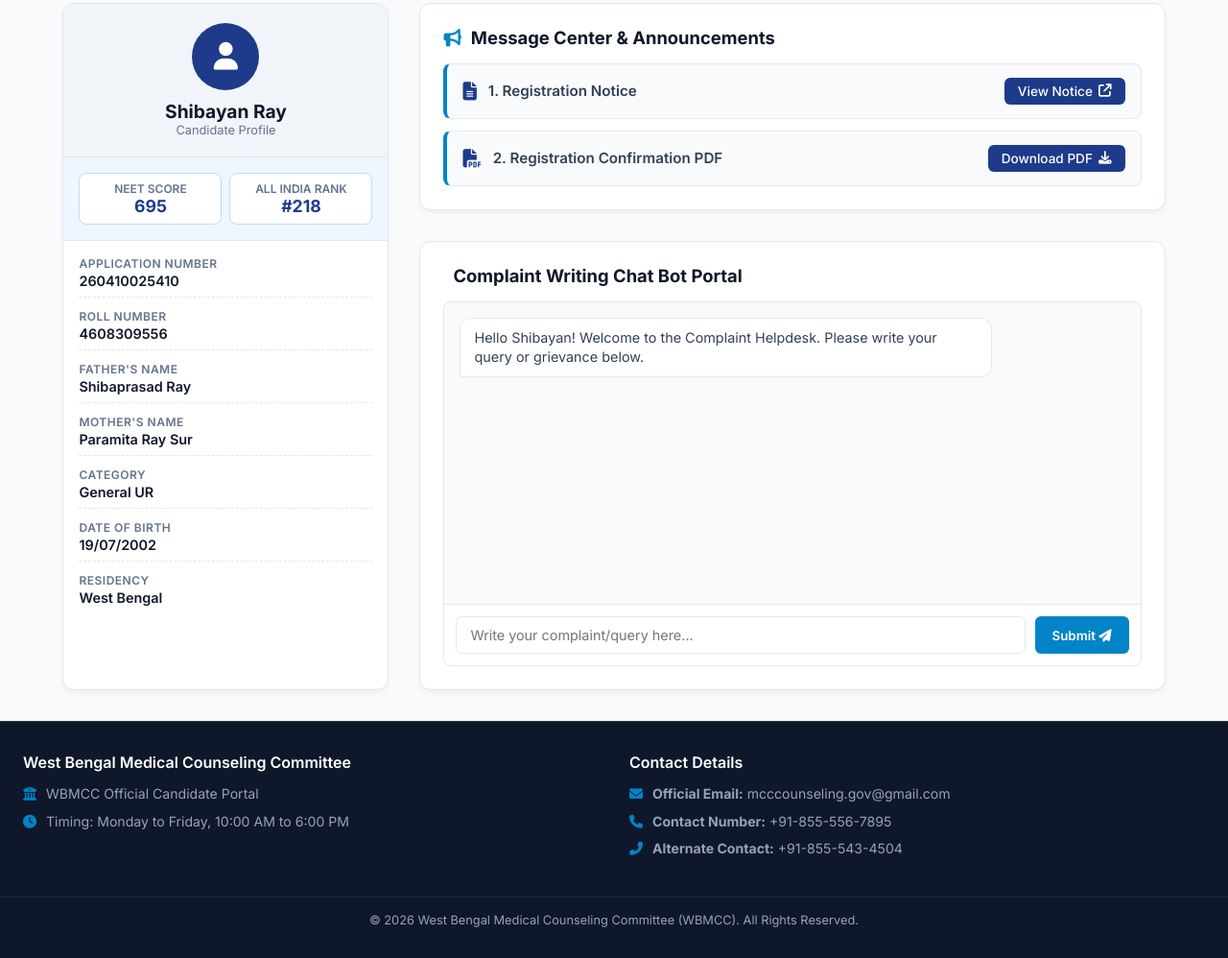
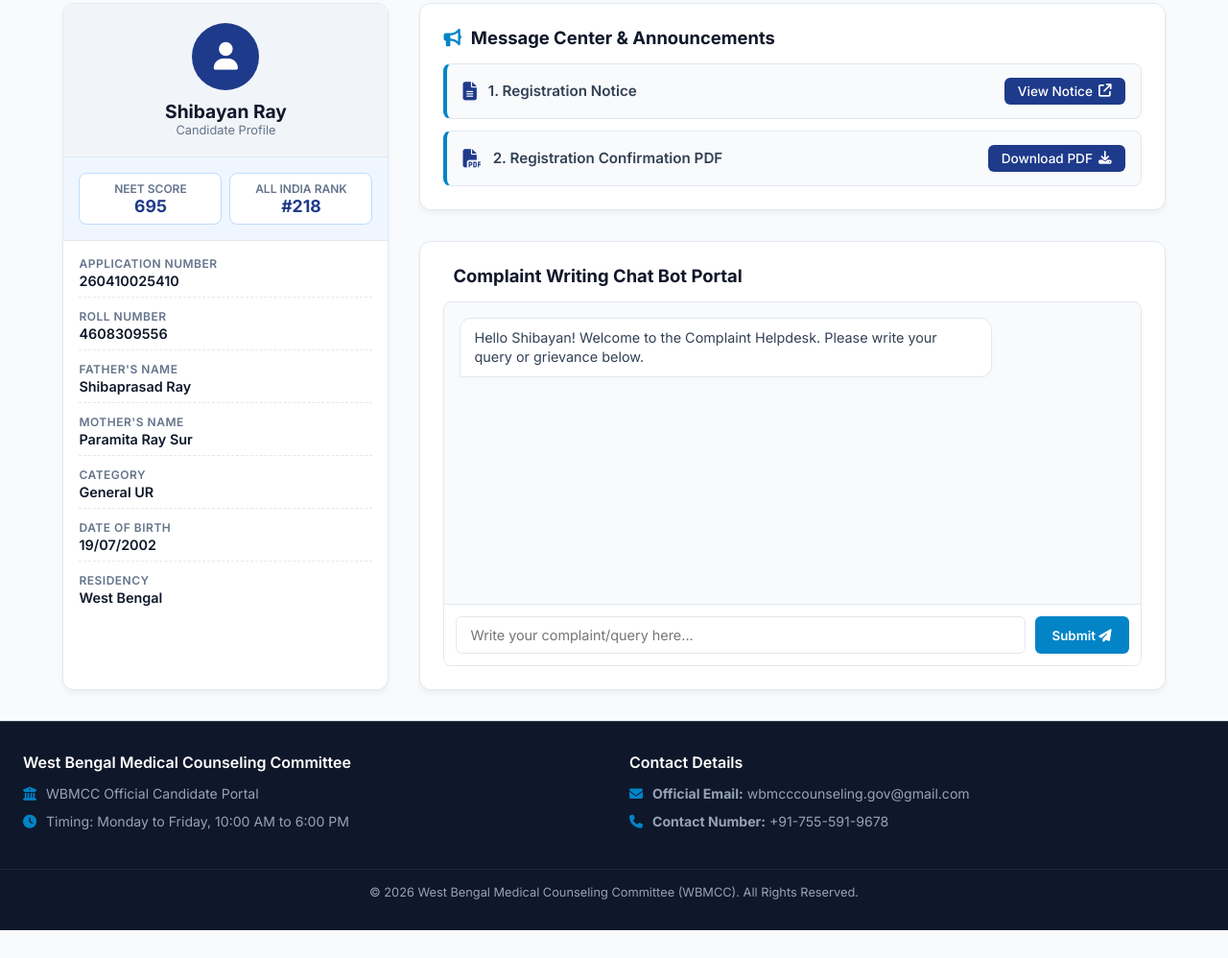
Before and after one commit to wbmcccounseling-gov/candidate, a plain HTML site: page index.html in a window 1280 px wide. Shown: the part 242-1240 px from the top of the page at 96% size. After the commit the page ends 1211 px from the top, so only its background shows below. Drawn offline with Linux system fonts and the light colour scheme.

Commit message:
Update index.html

```diff
--- a/index.html
+++ b/index.html
@@ -645,9 +645,9 @@
             </div>
             <div class="footer-col">
                 <h3>Contact Details</h3>
-                <p><i class="fa-solid fa-envelope"></i> <strong>Official Email:</strong> mcccounseling.gov@gmail.com</p>
-                <p><i class="fa-solid fa-phone"></i> <strong>Contact Number:</strong> +91-855-556-7895</p>
-                <p><i class="fa-solid fa-phone-flip"></i> <strong>Alternate Contact:</strong> +91-855-543-4504</p>
+                <p><i class="fa-solid fa-envelope"></i> <strong>Official Email:</strong> wbmcccounseling.gov@gmail.com</p>
+                <p><i class="fa-solid fa-phone"></i> <strong>Contact Number:</strong> +91-755-591-9678</p>
+
             </div>
         </div>
         <div class="copyright">
```
